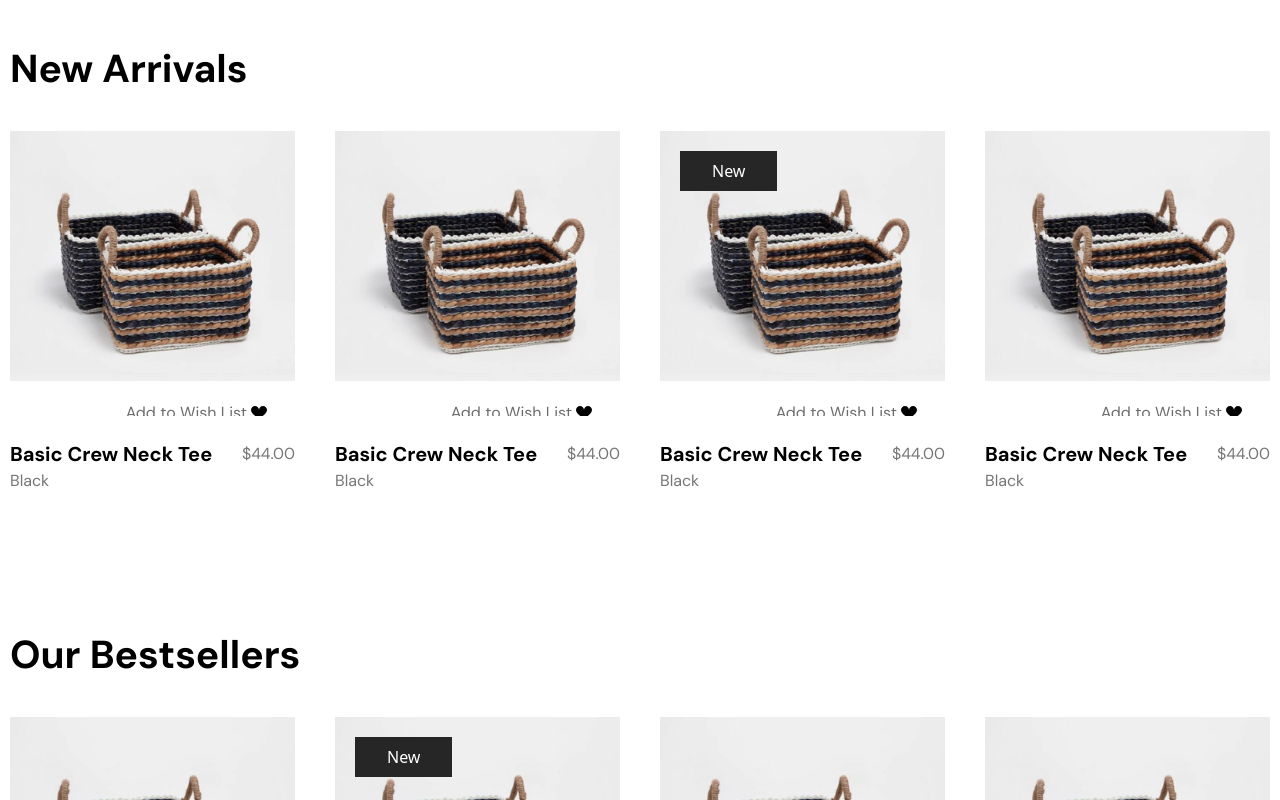
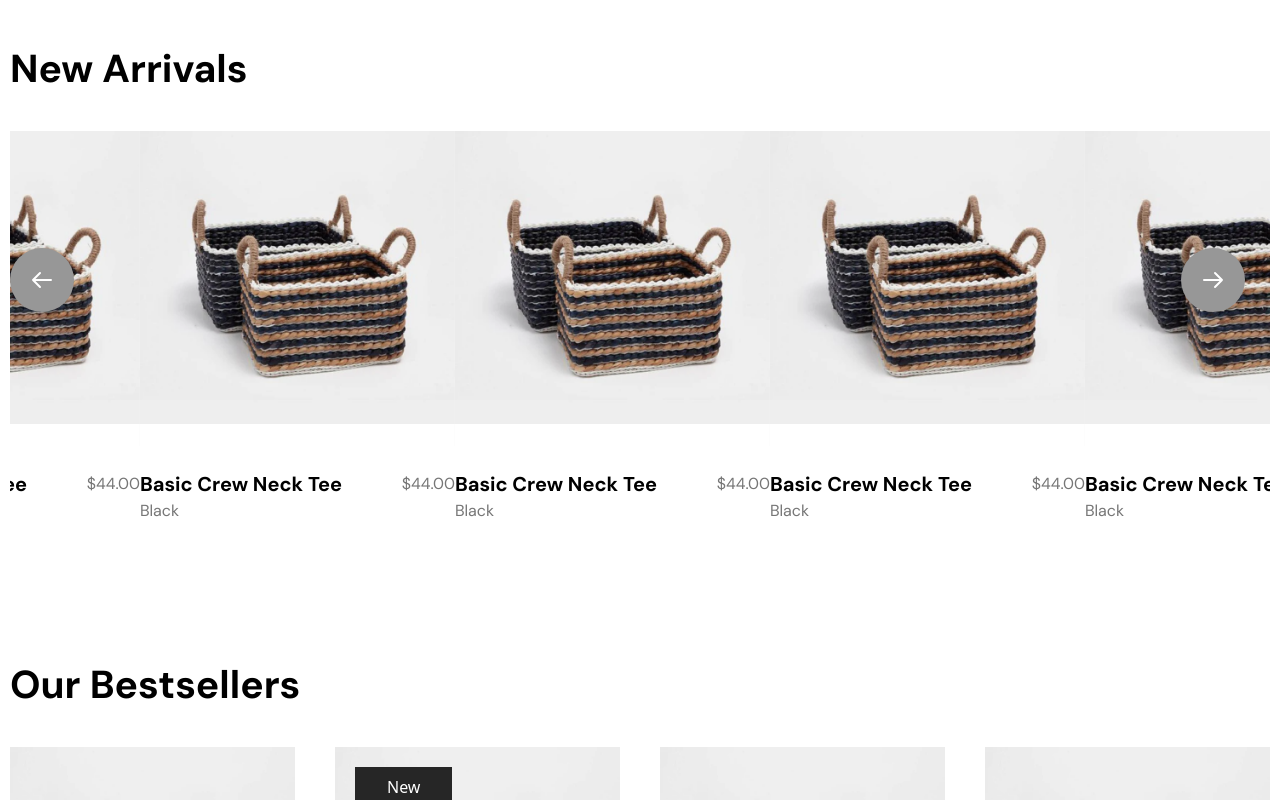
Before and after one commit to junaiyet/obeby, a React (Create React App) app: page / in a window 1280 px wide. Shown: the part 1580-2380 px from the top of the page. Built offline with nearby package versions, Linux system fonts and the light colour scheme.

Commit message:
Home Page Done

```diff
--- a/src/component/layout/Footer.js
+++ b/src/component/layout/Footer.js
@@ -9,8 +9,8 @@ const Footer = () => {
   return (
     <div className="mt-36 bg-[#F5F5F3] py-14">
       <Container>
-        <Flex className="flex">
-          <div className="w-[10%]">
+        <Flex className="flex flex-wrap">
+          <div className="sm:w-[10%]">
             <h4 className="mb-4 font-dm text-base font-bold">MENU</h4>
             <List>
               <ListItem
@@ -40,7 +40,7 @@ const Footer = () => {
               />
             </List>
           </div>
-          <div className="w-[10%]">
+          <div className="sm:w-[10%]">
             <h4 className="mb-4 font-dm text-base font-bold">SHOP</h4>
             <List>
               <ListItem
@@ -70,7 +70,7 @@ const Footer = () => {
               />
             </List>
           </div>
-          <div className="w-[10%]">
+          <div className="sm:w-[10%]">
             <h4 className="mb-4 font-dm text-base font-bold">HELP</h4>
             <List>
               <ListItem
@@ -100,7 +100,7 @@ const Footer = () => {
               />
             </List>
           </div>
-          <div className="flex w-[30%] justify-center">
+          <div className="flex sm:w-[30%] w-full justify-center">
             <div>
               <h4 className="mb-4 font-dm text-base font-bold">
                 (052) 611-5711 <br /> company@domain.com
@@ -110,7 +110,7 @@ const Footer = () => {
               </p>
             </div>
           </div>
-          <div className="w-[40%]">
+          <div className="sm:w-[40%]">
             <Image imgsrc="assets/logo.png" />
           </div>
         </Flex>
--- a/src/component/layout/Newarrival.js
+++ b/src/component/layout/Newarrival.js
@@ -1,15 +1,56 @@
-import React from 'react'
+import React, { useState } from 'react'
 import Container from './Container'
 import Flex from './Flex'
 import Heading from './Heading'
 import Product from './Product'
+import Slider from "react-slick";
+import "slick-carousel/slick/slick.css";
+import SampleNextArrow from './SampleNextArrow'
+import SamplePrevArrow from './SamplePrevArrow'
+function Newarrival() {
 
-function Newarrival() {
+  let [dotActive,setDotActive] = useState(0)
+
+    const settings = {
+        arrows:true,
+        infinite: true,
+        slidesToShow: 4,
+        slidesToScroll: 1,
+        autoplay:true,
+        nextArrow: <SampleNextArrow />,
+        prevArrow: <SamplePrevArrow />,
+          responsive: [
+            {
+              breakpoint: 1050,
+              settings: {
+                slidesToShow: 3,
+                slidesToScroll: 1,
+                infinite: true,
+              }
+            },
+            {
+              breakpoint: 769,
+              settings: {
+                slidesToShow: 2,
+                slidesToScroll: 1,
+                infinite: true,
+              }
+            },
+            {
+              breakpoint: 576,
+              settings: {
+                slidesToShow: 1,
+                dots: false
+              }
+            },
+          ]
+
+      };
   return (
     <div className='mt-5 md:mt-32'>
         <Container>
             <Heading title="New Arrivals" />
-            <Flex className="sm:flex sm:max-lg:flex-wrap sm:max-md:justify-between gap-x-10">
+            <Slider {...settings}>
                <div className="sm:max-w-[300px] md-max-lg:max-w-[345px] lg:max-w-[370px] ">
                 <Product src="assets/p-1.png"  badge={false}/>
                </div>
@@ -17,13 +58,21 @@ function Newarrival() {
                 <Product src="assets/p-1.png"  badge={false}/>
                </div>
                <div className="sm:max-w-[300px] md-max-lg:max-w-[345px] lg:max-w-[370px] ">
-                <Product src="assets/p-1.png"  badge={true}/>
+                <Product src="assets/p-1.png"  badge={false}/>
+               </div>
+               <div className="sm:max-w-[300px] md-max-lg:max-w-[345px] lg:max-w-[370px] ">
+                <Product src="assets/p-1.png"  badge={false}/>
+               </div>
+               <div className="sm:max-w-[300px] md-max-lg:max-w-[345px] lg:max-w-[370px] ">
+                <Product src="assets/p-1.png"  badge={false}/>
                </div>
                <div className="sm:max-w-[300px] md-max-lg:max-w-[345px] lg:max-w-[370px] ">
                 <Product src="assets/p-1.png"  badge={false}/>
                </div>
 
-            </Flex>
+            </Slider>
+
+
         </Container>
     </div>
   )
--- /dev/null
+++ b/src/component/layout/SampleNextArrow.js
@@ -0,0 +1,17 @@
+import React from 'react'
+import "slick-carousel/slick/slick.css";
+import {HiOutlineArrowRight} from 'react-icons/hi'
+
+const SampleNextArrow = (props) => {
+    const { className, style, onClick } = props;
+    return (
+      <div
+        className="!flex justify-center items-center absolute top-[30%] right-[25px] bg-[#979797]  rounded-full w-16 h-16 text-[#fff] text-center"
+        style={{ ...style,  }}
+        onClick={onClick}
+      ><HiOutlineArrowRight className='text-2xl' /></div>
+    );
+
+}
+
+export default SampleNextArrow
--- /dev/null
+++ b/src/component/layout/SamplePrevArrow.js
@@ -0,0 +1,14 @@
+import React from 'react'
+import {HiOutlineArrowLeft} from 'react-icons/hi'
+const SamplePrevArrow = (props) => {
+    const { className, style, onClick } = props;
+    return (
+      <div className="!flex justify-center items-center absolute top-[30%] left-0 z-50 bg-[#979797]  rounded-full w-16 h-16 text-[#fff] text-center"
+        style={{ ...style,   }}
+        onClick={onClick}
+      ><HiOutlineArrowLeft className='text-2xl' /></div>
+    );
+
+}
+
+export default SamplePrevArrow
```
